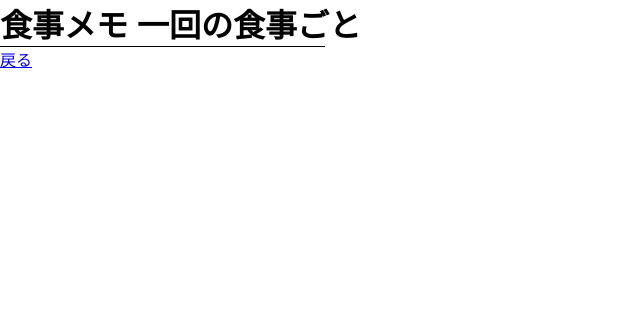
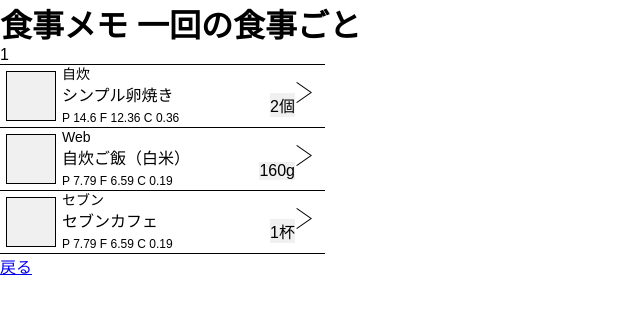
Before and after one commit to KadoProG/diary-vba-web, a Next.js app: page /meal/day/1 in a window 1280 px wide. Shown: the top 314 px of the page, without its empty margins (0-640 px from the left). Built offline with nearby package versions, Linux system fonts and the light colour scheme.

Commit message:
食事ー単品コンポーネントの作成

```diff
--- /dev/null
+++ b/src/components/mealItems/mealItem_single.tsx
@@ -0,0 +1,246 @@
+import { MealMaker, MealRegisteredItem } from "@/interfaces";
+import { NextPage } from "next";
+import styled from "styled-components";
+
+type Props = {
+  data: MealRegisteredItem;
+};
+
+const DivItem = styled.div`
+  border-top: 1px solid black;
+  /* border-bottom: 1px solid black; */
+`;
+
+const DivMealImage = styled.div`
+  /* margin-top: 10px; */
+  border: 1px solid black;
+  /* width: 60px; */
+  /* height: 24px; */
+  margin: 6px;
+  text-align: center;
+  width: 50px;
+  height: 50px;
+  line-height: 24px;
+  background: rgb(240, 240, 240);
+`;
+
+const DivFlex = styled.div<{ justify: string }>`
+  display: flex;
+  justify-content: ${(props) => props.justify};
+`;
+
+const PMealQuant = styled.div`
+  position: absolute;
+  background: rgb(240, 240, 240);
+  right: 0;
+  bottom: 10px;
+`;
+
+const DivMealMid = styled.div`
+  flex: 1;
+  position: relative;
+  // heightは62pxになるように
+  & p {
+    // 上[メーカー]に適用
+    &:first-child {
+      font-size: 14px;
+      line-height: 18px;
+    }
+
+    // 真ん中[食品名称]に適用
+    font-size: 16px;
+    line-height: 26px;
+
+    // 下[PFCバランス]に適用
+    &:last-child {
+      font-size: 12px;
+      overflow: hidden;
+      white-space: nowrap; // 折返し禁止
+    }
+  }
+`;
+
+// 矢印の部分
+const DivMealRight = styled.div`
+  width: 30px;
+  height: 100%;
+  /* position: relative; */
+  cursor: pointer;
+  & div {
+    /* background: green; */
+    width: 100%;
+    height: 100%;
+    position: relative;
+    &::before {
+      content: "";
+      transition: 0.3s;
+      position: absolute;
+      top: 32px;
+      left: 0;
+      width: 18px;
+      height: 1px;
+      background: black;
+      transform: rotate(-35deg);
+    }
+    &::after {
+      content: "";
+      transition: 0.3s;
+      position: absolute;
+      top: 22px;
+      left: 0;
+      width: 18px;
+      height: 1px;
+      background: black;
+      transform: rotate(35deg);
+    }
+
+    &:hover {
+      &::before {
+        height: 2px;
+        border-radius: 1px;
+        transform: rotate(-35deg) translate(5px, 3px);
+      }
+      &::after {
+        height: 2px;
+        border-radius: 1px;
+        transform: rotate(35deg) translate(5px, -3px);
+      }
+    }
+  }
+`;
+
+const MealItem_Single: NextPage<Props> = (props) => {
+  // // 食事タイプ（後にデータベースと連携・・・どのコンポーネント、ページで取得すべきか…？）
+  // const mealType: MealType[] = [
+  //   {
+  //     id: 1,
+  //     ori_name: "朝食",
+  //     kana_name: "ちょうしょく",
+  //     ex_name: "朝食",
+  //     memo: "",
+  //   },
+  //   {
+  //     id: 2,
+  //     ori_name: "昼食",
+  //     kana_name: "昼食",
+  //     ex_name: "昼食",
+  //     memo: "",
+  //   },
+  //   {
+  //     id: 3,
+  //     ori_name: "夕食",
+  //     kana_name: "ゆうしょく",
+  //     ex_name: "夕食",
+  //     memo: "",
+  //   },
+  //   {
+  //     id: 4,
+  //     ori_name: "おやつ",
+  //     kana_name: "おやつ",
+  //     ex_name: "おやつ",
+  //     memo: "",
+  //   },
+  //   {
+  //     id: 5,
+  //     ori_name: "定期ルーティン",
+  //     kana_name: "ていきルーティン",
+  //     ex_name: "定期",
+  //     memo: "",
+  //   },
+  //   {
+  //     id: 6,
+  //     ori_name: "その他",
+  //     kana_name: "そのた",
+  //     ex_name: "その他",
+  //     memo: "",
+  //   },
+  // ];
+
+  // メーカー・ブランド・自炊等タイプ
+  const mealMakerType: MealMaker[] = [
+    {
+      id: 1,
+      ori_name: "自炊・料理",
+      ex_name: "自炊",
+      kana_name: "じすい・りょうり",
+      memo: "自分で作るんです",
+    },
+    {
+      id: 2,
+      ori_name: "Web情報",
+      ex_name: "Web",
+      kana_name: "うぇぶ",
+      memo: "Webサイト等からのデータ",
+    },
+    {
+      id: 3,
+      ori_name: "セブンイレブン",
+      ex_name: "セブン",
+      kana_name: "せぶんいれぶん",
+      memo: "日本の大手コンビニ",
+    },
+  ];
+
+  // 食事ー単体 を取得
+  const data = props.data;
+
+  // 個数
+  const strTmpQuant =
+    data.base_int_quant !== 0
+      ? data.base_int_quant + data.pack_unit
+      : data.base_gram_quant + data.pack_unit;
+
+  const strQuant =
+    data.gram_unit === "" ? strTmpQuant : strTmpQuant + "/" + data.gram_unit;
+  // 日にちを取得
+  // const stampDate = data.stamp_date;
+  // const stampTime = data.stamp_time;
+
+  // const strStampDate = `${stampDate.getFullYear()}/${String(
+  //   stampDate.getMonth() + 1
+  // ).padStart(2, "0")}/${String(stampDate.getDate()).padStart(2, "0")}`;
+
+  // Date型を時刻に変更
+  // const strStampTime = `${String(stampTime.getHours()).padStart(
+  //   2,
+  //   "0"
+  // )}:${String(stampTime.getMinutes()).padStart(2, "0")}`;
+
+  // const mealTmpData: string[] = ["卵焼", "飯", "7ｶﾌｪ"];
+
+  return (
+    <DivItem>
+      <DivFlex justify="none">
+        <DivMealImage></DivMealImage>
+        <DivMealMid>
+          <p>
+            {mealMakerType.find((e) => e.id === data.maker_id)?.ex_name ??
+              "不明なメーカー"}
+          </p>
+          <p>{data.meal_ori_name}</p>
+          <DivFlex justify="space-between">
+            <p>
+              P {Math.round(data.res_data.pro * 100) / 100} F{" "}
+              {Math.round(data.res_data.fat * 100) / 100} C{" "}
+              {Math.round(data.res_data.Carb * 100) / 100}
+            </p>
+          </DivFlex>
+          <PMealQuant>
+            {strQuant}
+            {/* {data.base_int_quant} */}
+            {/* {data.pack_unit} */}
+            {/* {data.gram_unit === "" ? "" : "/"}
+            {data.gram_unit} */}
+          </PMealQuant>
+        </DivMealMid>
+        <DivMealRight>
+          {/* <Link href={`/meal/day/${data.id}`}> */}
+          <div></div>
+          {/* </Link> */}
+        </DivMealRight>
+      </DivFlex>
+    </DivItem>
+  );
+};
+
+export default MealItem_Single;
--- a/src/interfaces/index.ts
+++ b/src/interfaces/index.ts
@@ -92,7 +92,7 @@ export type MealRegisteredItem = {
   meal_kana_name:string;
   memo:string;
   maker_id:number;
-  bln_compound:number;
+  bln_compound:boolean;
   created_date:Date;
   created_time:Date;
   updated_date:Date;
--- a/src/pages/meal/day/[id].tsx
+++ b/src/pages/meal/day/[id].tsx
@@ -1,6 +1,14 @@
+import MealItem_Single from "@/components/mealItems/mealItem_single";
+import { MealRegisteredItem } from "@/interfaces";
 import Head from "next/head";
 import Link from "next/link";
+import { useRouter } from "next/router";
 import styled, { createGlobalStyle } from "styled-components";
+
+const DivTitle = styled.div`
+  width: 325px;
+  max-width: 100vw;
+`;
 
 const DivComponent = styled.div`
   /* width: 767px; */
@@ -22,6 +30,117 @@ const GlobalStyle = createGlobalStyle`
 `;
 
 export default function Home() {
+  const router = useRouter();
+  const { id } = router.query;
+
+  const data: MealRegisteredItem[] = [
+    {
+      id: 1,
+      row: 1,
+      meal_id: 1,
+      meal_ori_name: "シンプル卵焼き",
+      meal_ex_name: "卵焼",
+      meal_kana_name: "しんぷるたまごやき",
+      memo: "美味やでこれは",
+      maker_id: 1,
+      bln_compound: false,
+      created_date: new Date(2023, 3 - 1, 24), //Date[日付のみ使用]
+      created_time: new Date(0, 0, 0, 23, 7, 6), // Date[時刻のみ利用]
+      updated_date: new Date(2023, 3 - 1, 24), //Date[日付のみ使用]
+      updated_time: new Date(0, 0, 0, 23, 7, 6), // Date[時刻のみ利用]
+      price: 0,
+      bln_custom: false,
+      base_int_quant: 2,
+      base_gram_quant: 0,
+      pack_quant: 1,
+      pack_unit: "個",
+      gram_quant: 1, //消すかも
+      gram_unit: "",
+      base_data: {
+        pro: 7.3,
+        fat: 6.18,
+        Carb: 0.18,
+        Cal: 7.3 * 4 + 6.18 * 9 + 0.18 * 4,
+      },
+      res_data: {
+        pro: 7.3 * 2,
+        fat: 6.18 * 2,
+        Carb: 0.18 * 2,
+        Cal: 7.3 * 4 + 6.18 * 9 + 0.18 * 4 * 2,
+      },
+    },
+    {
+      id: 1,
+      row: 2,
+      meal_id: 2,
+      meal_ori_name: "自炊ご飯（白米）",
+      meal_ex_name: "飯",
+      meal_kana_name: "じすいごはんはくまい",
+      memo: "白いものは毒",
+      maker_id: 2,
+      bln_compound: false,
+      created_date: new Date(2023, 3 - 1, 24), //Date[日付のみ使用]
+      created_time: new Date(0, 0, 0, 23, 7, 6), // Date[時刻のみ利用]
+      updated_date: new Date(2023, 3 - 1, 24), //Date[日付のみ使用]
+      updated_time: new Date(0, 0, 0, 23, 7, 6), // Date[時刻のみ利用]
+      price: 0,
+      bln_custom: false,
+      base_int_quant: 0,
+      base_gram_quant: 160,
+      pack_quant: 150,
+      pack_unit: "g",
+      gram_quant: 1,
+      gram_unit: "",
+      base_data: {
+        pro: 7.3,
+        fat: 6.18,
+        Carb: 0.18,
+        Cal: 7.3 * 4 + 6.18 * 9 + 0.18 * 4,
+      },
+      res_data: {
+        pro: (7.3 * 160) / 150,
+        fat: (6.18 * 160) / 150,
+        Carb: (0.18 * 160) / 150,
+        Cal: 7.3 * 4 + 6.18 * 9 + (0.18 * 4 * 160) / 150,
+      },
+    },
+    {
+      id: 1,
+      row: 3,
+      meal_id: 3,
+      meal_ori_name: "セブンカフェ",
+      meal_ex_name: "7ｶﾌｪ",
+      meal_kana_name: "せぶんかふぇ",
+      memo: "7ｶﾌｪ信者！どうもKadoです",
+      maker_id: 3,
+      bln_compound: false,
+      created_date: new Date(2023, 3 - 1, 24), //Date[日付のみ使用]
+      created_time: new Date(0, 0, 0, 23, 7, 6), // Date[時刻のみ利用]
+      updated_date: new Date(2023, 3 - 1, 24), //Date[日付のみ使用]
+      updated_time: new Date(0, 0, 0, 23, 7, 6), // Date[時刻のみ利用]
+      price: 0,
+      bln_custom: false,
+      base_int_quant: 0,
+      base_gram_quant: 1,
+      pack_quant: 1,
+      pack_unit: "杯",
+      gram_quant: 1,
+      gram_unit: "",
+      base_data: {
+        pro: 7.3,
+        fat: 6.18,
+        Carb: 0.18,
+        Cal: 7.3 * 4 + 6.18 * 9 + 0.18 * 4,
+      },
+      res_data: {
+        pro: (7.3 * 160) / 150,
+        fat: (6.18 * 160) / 150,
+        Carb: (0.18 * 160) / 150,
+        Cal: 7.3 * 4 + 6.18 * 9 + (0.18 * 4 * 160) / 150,
+      },
+    },
+  ];
+
   return (
     <>
       <GlobalStyle />
@@ -31,8 +150,15 @@ export default function Home() {
         <meta name="viewport" content="width=device-width, initial-scale=1" />
       </Head>
       <h1>食事メモ 一回の食事ごと</h1>
-      <DivComponent></DivComponent>
-      <Link href="/">
+      <p>{id}</p>
+      <DivTitle></DivTitle>
+
+      <DivComponent>
+        {data.map((e) => {
+          return <MealItem_Single data={e} key={e.id} />;
+        })}
+      </DivComponent>
+      <Link href="/meal">
         <p>戻る</p>
       </Link>
     </>
--- a/src/pages/meal/index.tsx
+++ b/src/pages/meal/index.tsx
@@ -43,7 +43,7 @@ export default function Home() {
     stamp_date: new Date(2023, 3 - 1, 24), //Date[日付のみ使用]
     stamp_time: new Date(0, 0, 0, 23, 7, 6), // Date[時刻のみ利用]
     memo: "あああ", //string
-    type: 1, //number
+    type: 2, //number
     res_data: {
       pro: 10,
       fat: 20,
```
Also changed, not shown: src/components/mealItems/mealItem.tsx (+6 -5 lines).
